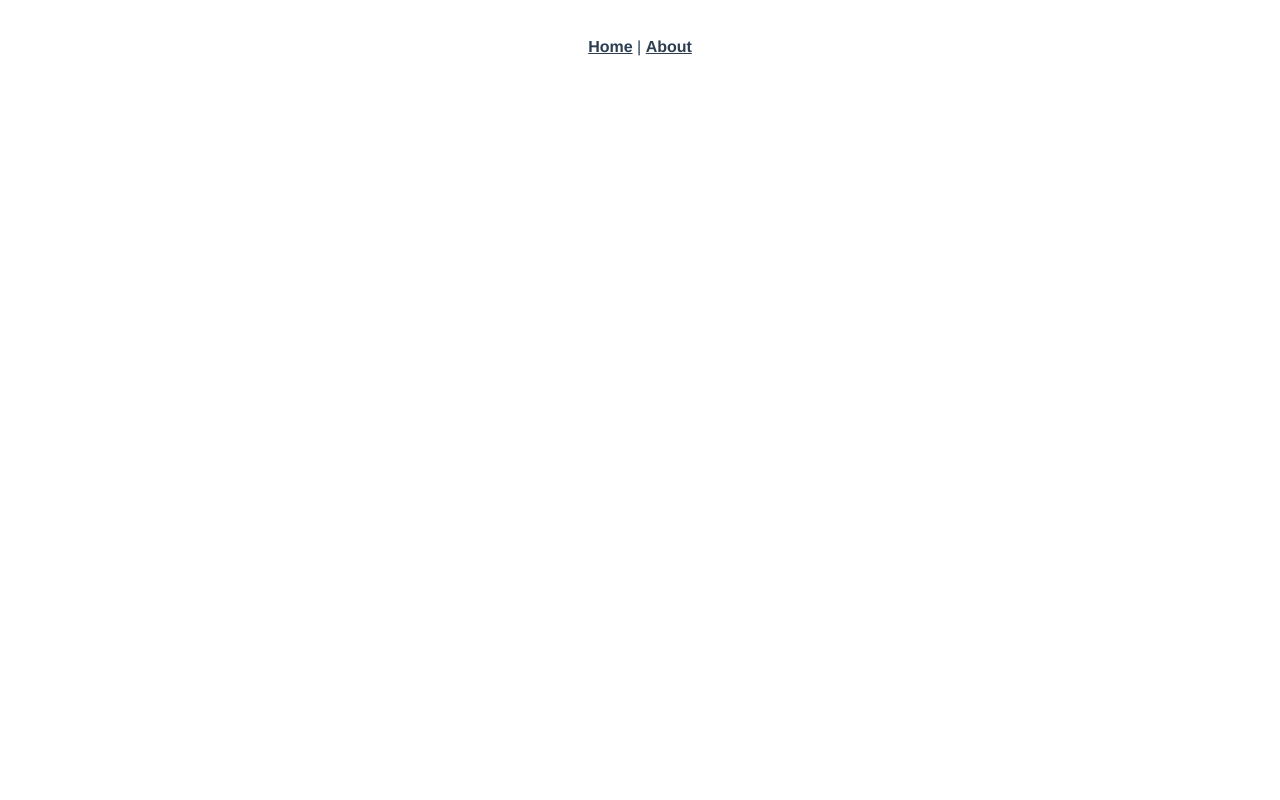
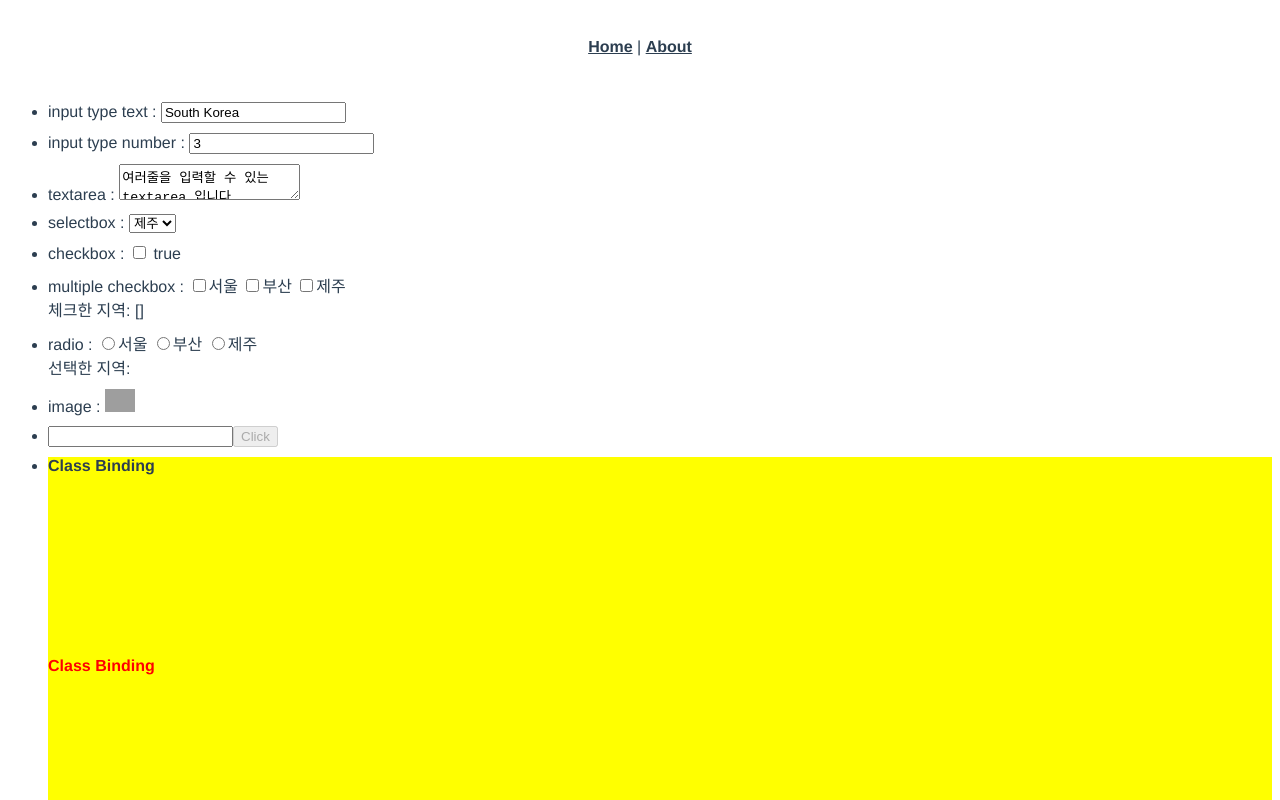
Before and after one commit to RougeOnCheeks/vue-project-week-before, a Vue app: page /databindingExamples in a window 1280 px wide. Before the commit this address had no page. Shown: the top 800 px of the page. Built offline with nearby package versions, Linux system fonts and the light colour scheme; grey boxes are pictures that could not be loaded.

Commit message:
데이터 바인딩1

```diff
--- a/src/router/index.js
+++ b/src/router/index.js
@@ -23,8 +23,8 @@ const routes = [
     component: DataBinding
   },
   {
-    path: '/databindingInput',
-    name: 'DataBindingInputText',
+    path: '/databindingExamples',
+    name: 'DataBindingExamples',
     component: DataBindingInputText
   },
 ]
--- a/src/views/DataBindingInputText.vue
+++ b/src/views/DataBindingInputText.vue
@@ -1,14 +1,110 @@
 <template>
-  <div>
-    <input type="text" v-model="valueModel"/>
-  </div>
+  <ul>
+    <li>
+      input type text : <input type="text" v-model="valueModel"/>
+    </li>
+    <li>
+      input type number : <input type="number" v-model.number="numberModel"/>
+    </li>
+    <li>
+      textarea : <textarea v-model="message"></textarea>
+    </li>
+    <li>
+      selectbox :
+      <select v-model="city">
+        <option value="02">서울</option>
+        <option value="21">부산</option>
+        <option value="064">제주</option>
+      </select>
+    </li>
+    <!--true-value, false-value를 지정하여 체크/해제 되었을때 기본값을 변경할 수 있다.-->
+    <li>
+      checkbox : <label><input type="checkbox" v-model="checked" true-value="yes" false-value="no"> {{checked}} </label>
+    </li>
+    <li>
+      multiple checkbox :
+      <label><input type="checkbox" value="서울" v-model="checked2">서울 </label>
+      <label><input type="checkbox" value="부산" v-model="checked2">부산 </label>
+      <label><input type="checkbox" value="제주" v-model="checked2">제주 </label>
+      <br>
+      <span>체크한 지역: {{checked2}}</span>
+    </li>
+    <li>
+      radio :
+      <label><input type="radio" v-bind:value="radioValue1" v-model="picked">서울 </label>
+      <label><input type="radio" v-bind:value="radioValue2" v-model="picked">부산 </label>
+      <label><input type="radio" v-bind:value="radioValue3" v-model="picked">제주 </label>
+      <br/>
+      <span>선택한 지역: {{picked}}</span>
+    </li>
+    <li>
+      image :
+      <img :src="imgSrc"/>
+    </li>
+    <li>
+      <input type="text" v-model="textValue"/>
+      <button type="button" v-bind:disabled="textValue==''">Click</button>
+    </li>
+    <li>
+      <div class="container" v-bind:class="{'active': isActive, 'text-red': hasError}">Class Binding</div>
+<!--      아래와 같이 배열로도 가능 but 특정 조건에 따른 클래스 바인딩 처리를 true/false로 할수 없음-->
+      <div class="container" v-bind:class="[activeClass, errorClass]">Class Binding</div>
+    </li>
+    <li>
+      <div :style="[baseStyle, addStyle]">인라인 스타일 바인딩</div>
+    </li>
+  </ul>
 </template>
 <script>
 export default {
+  name: "DataBindingExamples",
   data(){
     return{
-      valueModel: 'South Korea'
+      valueModel: 'South Korea',
+      numberModel: 3,
+      message: "여러줄을 입력할 수 있는 textarea 입니다.",
+      city: "064",
+      checked: true,
+      checked2: [],
+      picked: '',
+      radioValue1: '서울',
+      radioValue2: '부산',
+      radioValue3: '제주',
+      imgSrc: "https://kr.vuejs.org/images/logo.png",
+      textValue: "",
+      isActive: true,
+      hasError: false,
+      activeClass: 'active',
+      errorClass: 'text-red',
+      baseStyle: 'background-color: yellow; width: 100%; height:200px;',
+      addStyle: 'color: red; font-weight:bold;'
     };
   }
 }
 </script>
+
+<style lang="scss" scoped>
+ul{
+  text-align: start;
+}
+li{
+  & + &{
+    margin-top: 10px;
+  }
+}
+img{
+  width: 30px;
+  height: auto;
+}
+.container{
+  width: 100%;
+  height: 200px;
+}
+.active{
+  background-color: yellow;
+  font-weight: bold;
+}
+.text-red{
+  color: red;
+}
+</style>
```
Also changed, not shown: 1 other file (tests, documents, lock files or other folders).
